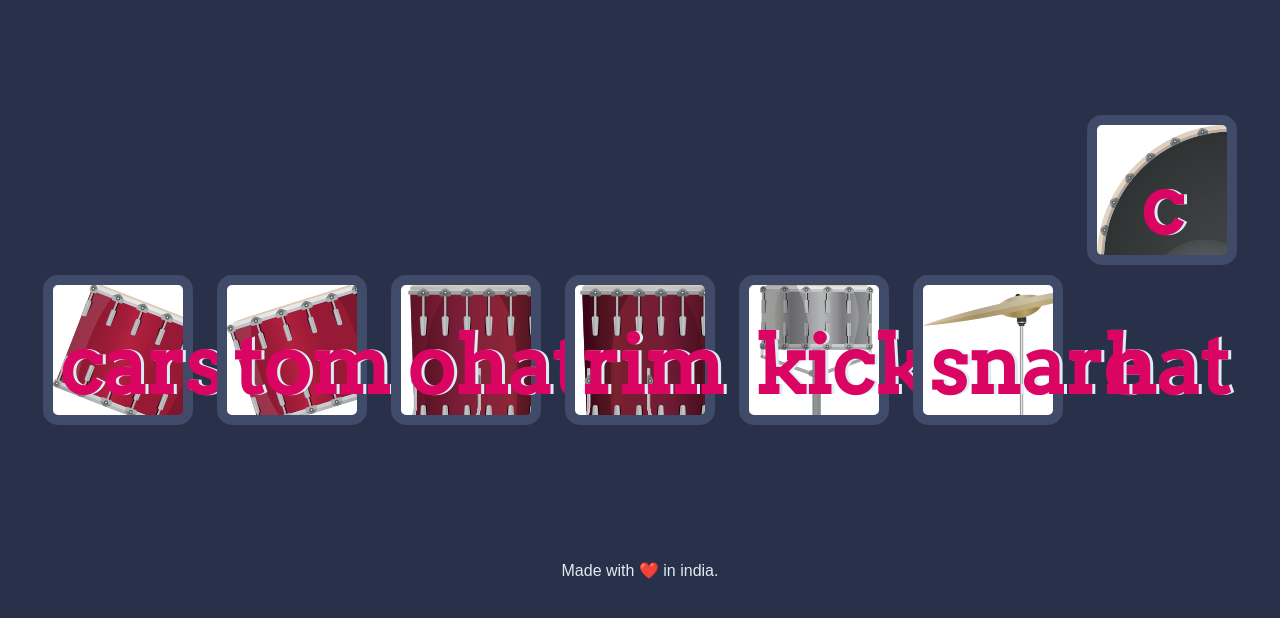
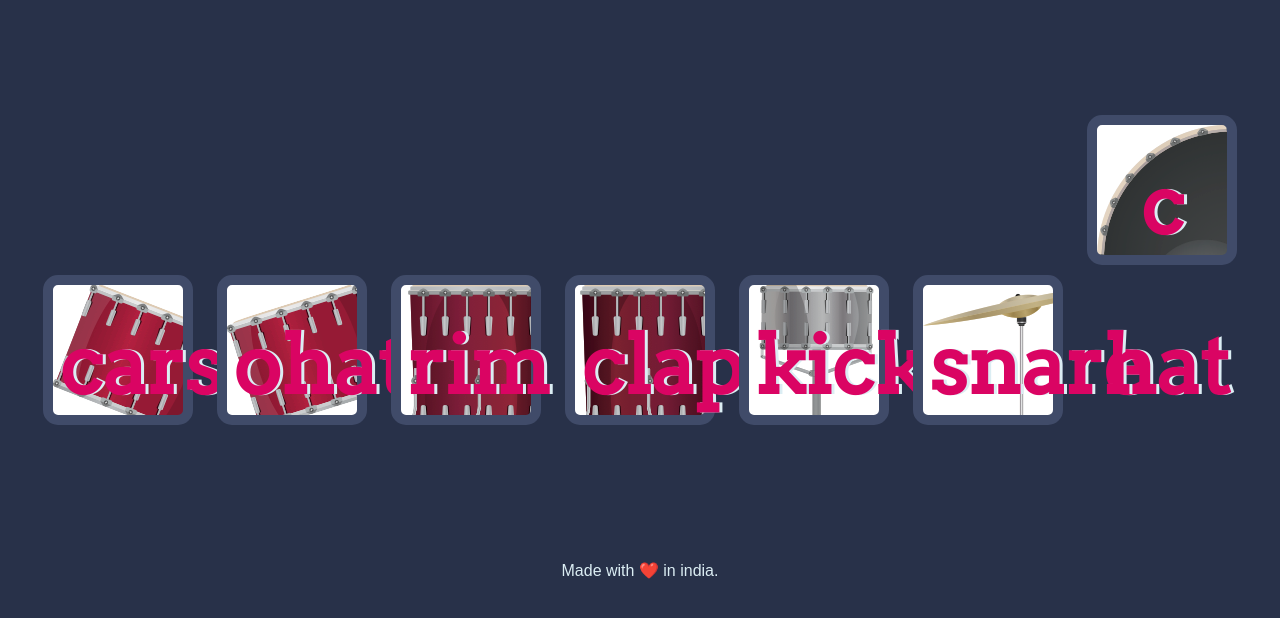
Before and after one commit to abhinavhadole18/drum-kit, a plain HTML site: page index.html in a window 1280 px wide. Shown: the part 174-792 px from the top of the page. Drawn offline with Linux system fonts and the light colour scheme.

Commit message:
Update index.html

```diff
--- a/index.html
+++ b/index.html
@@ -13,9 +13,9 @@
   <h1 id="title">Drum 🥁 Kit By Abhinav</h1>
   <div class="set">
     <button class="a drum">carsh</button>
-    <button class="s drum">tom</button>
-    <button class="d drum">ohat</button>
-    <button class="f drum">rim</button>
+    <button class="s drum">ohat</button>
+    <button class="d drum">rim</button>
+    <button class="f drum">clap</button>
     <button class="g drum">kick</button>
     <button class="h drum">snare</button>
     <button class="j drum">c hat</button>
```
